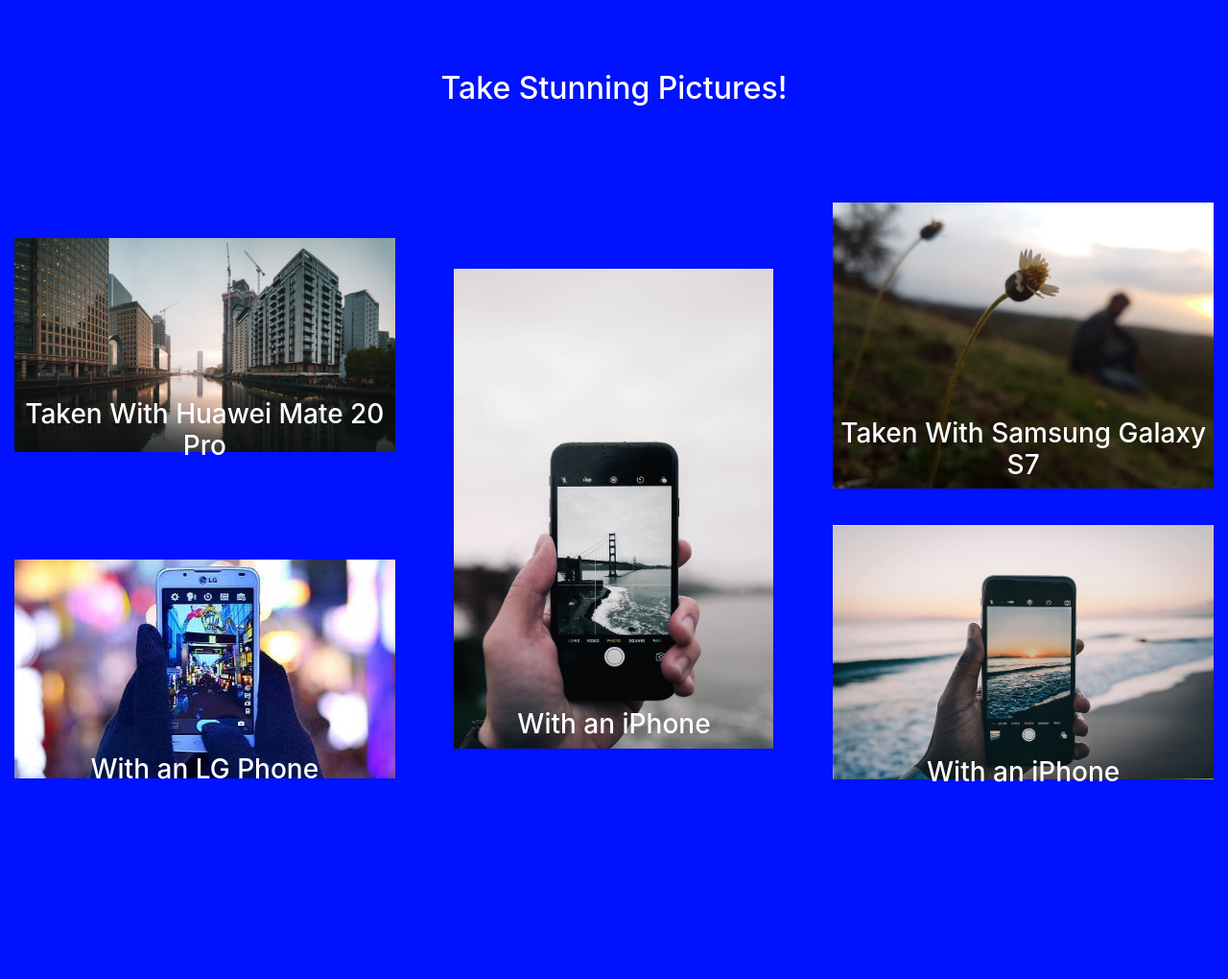
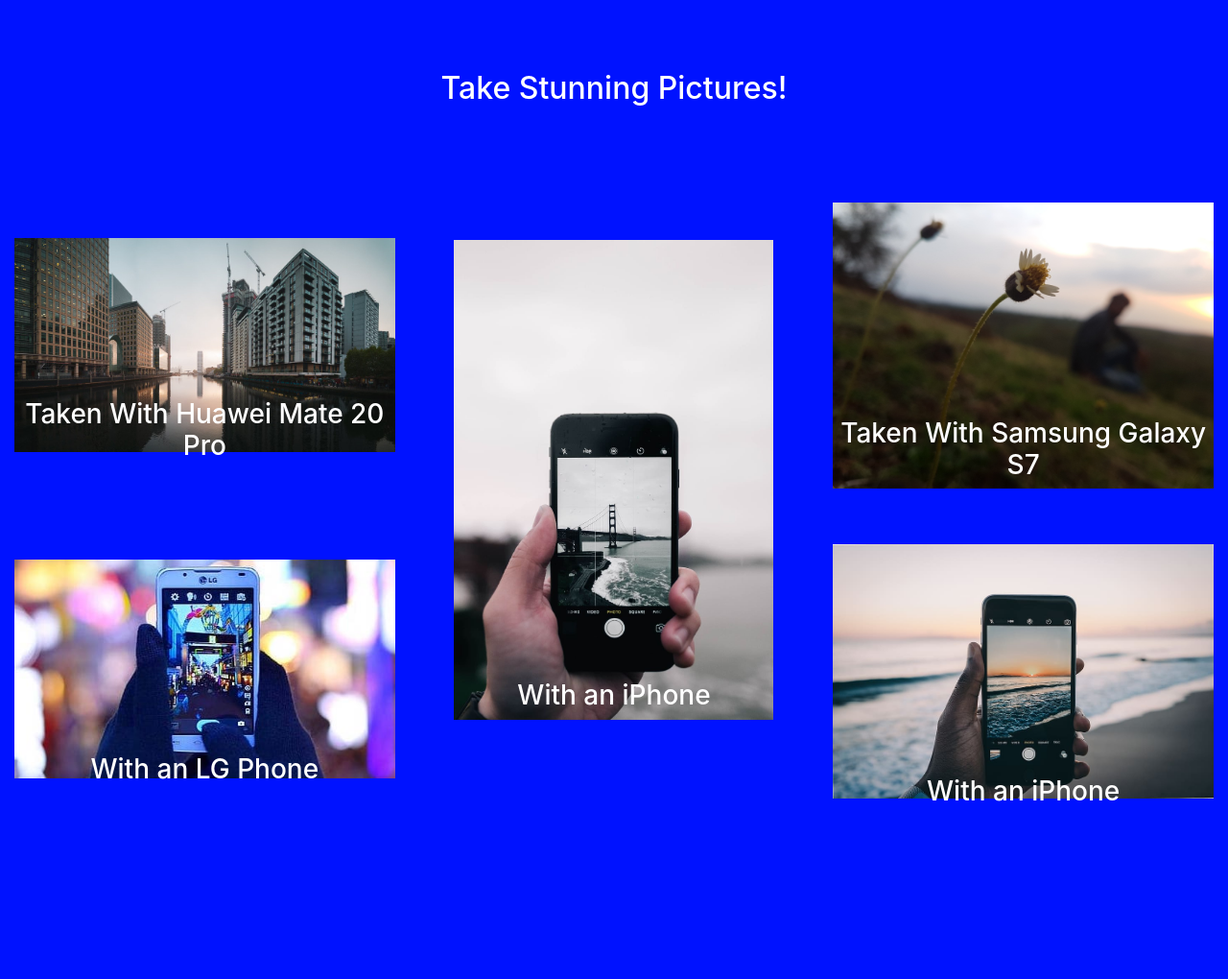
Before and after one commit to Rian1010/Milestone4, a Django app: page / in a window 1280 px wide. Shown: the part 1943-2963 px from the top of the page at 96% size. Run offline with Django 3.2, Linux system fonts and the light colour scheme; some libraries are stand-ins or nearby versions.

Commit message:
Made small corrections

```diff
--- a/Dj-Project/settings.py
+++ b/Dj-Project/settings.py
@@ -162,7 +162,6 @@ MEDIAFILES_LOCATION = 'media'
 DEFAULT_FILE_STORAGE = 'custom_storages.MediaStorage'
 MEDIA_ROOT = os.path.join(BASE_DIR, 'media')
 MEDIA_URL = 'https://%s/%s/'%(AWS_S3_CUSTOM_DOMAIN, MEDIAFILES_LOCATION)
-# MEDIA_URL = 'media/images/'
 
 STRIPE_PUBLISHABLE = os.getenv('STRIPE_PUBLISHABLE')
 STRIPE_SECRET = os.getenv('STRIPE_SECRET')
--- a/static/css/custom.css
+++ b/static/css/custom.css
@@ -359,7 +359,7 @@
     width: var(--main-width);
     height: 500px;
     color: white;
-    margin-top: 70px;
+    margin: 40px 0;
     text-align: var(--main-center-position);
     background-image: url('https://django-ecommerce-rian.s3.eu-central-1.amazonaws.com/static/images/iPhonePhotography.jpg');
     background-size: var(--main-bg-size);
@@ -371,10 +371,17 @@
     align-self: var(--main-center-position);
 }
 
+@media (min-width: 768px) {
+    .iphone-photography {
+        margin: 70 0px;
+    }
+}
+
 .samsung-photography {
     width: var(--main-width);
     height: 300px;
     color: white;
+    margin-bottom: 40px;
     background-image: url('https://django-ecommerce-rian.s3.eu-central-1.amazonaws.com/static/images/samsungPhotography.jpg');
     background-size: var(--main-bg-size);
     background-repeat: var(--main-bg-repeat);
@@ -383,6 +390,12 @@
     flex-direction: column;
     justify-content: flex-end;
     align-self: var(--main-center-position);
+}
+
+@media (min-width: 768px) {
+    .iphone-photography {
+        margin-bottom: 0;
+    }
 }
 
 .iphone-photography2 {
```
Also changed, not shown: checkout/templates/checkout.html (+8 -0 lines), checkout/views.py (+32 -32 lines), README.md.
